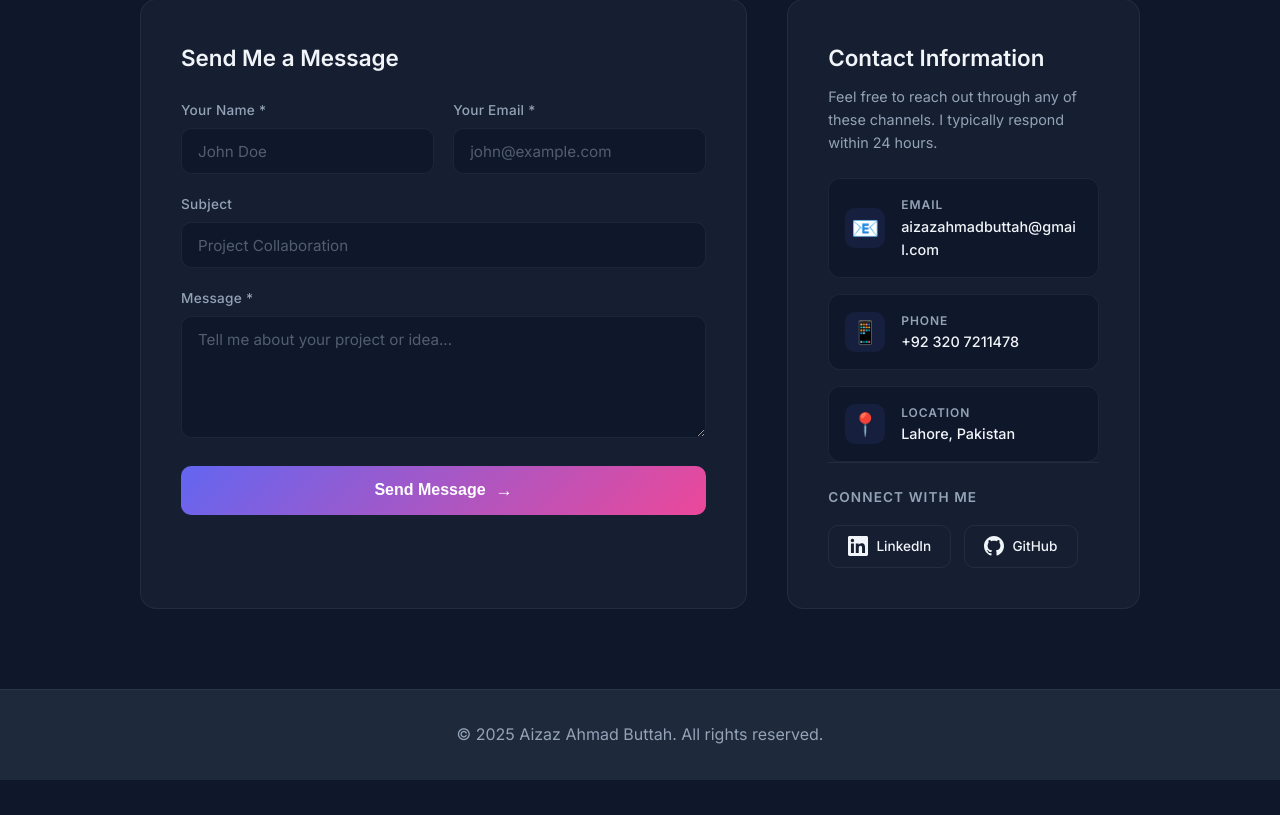
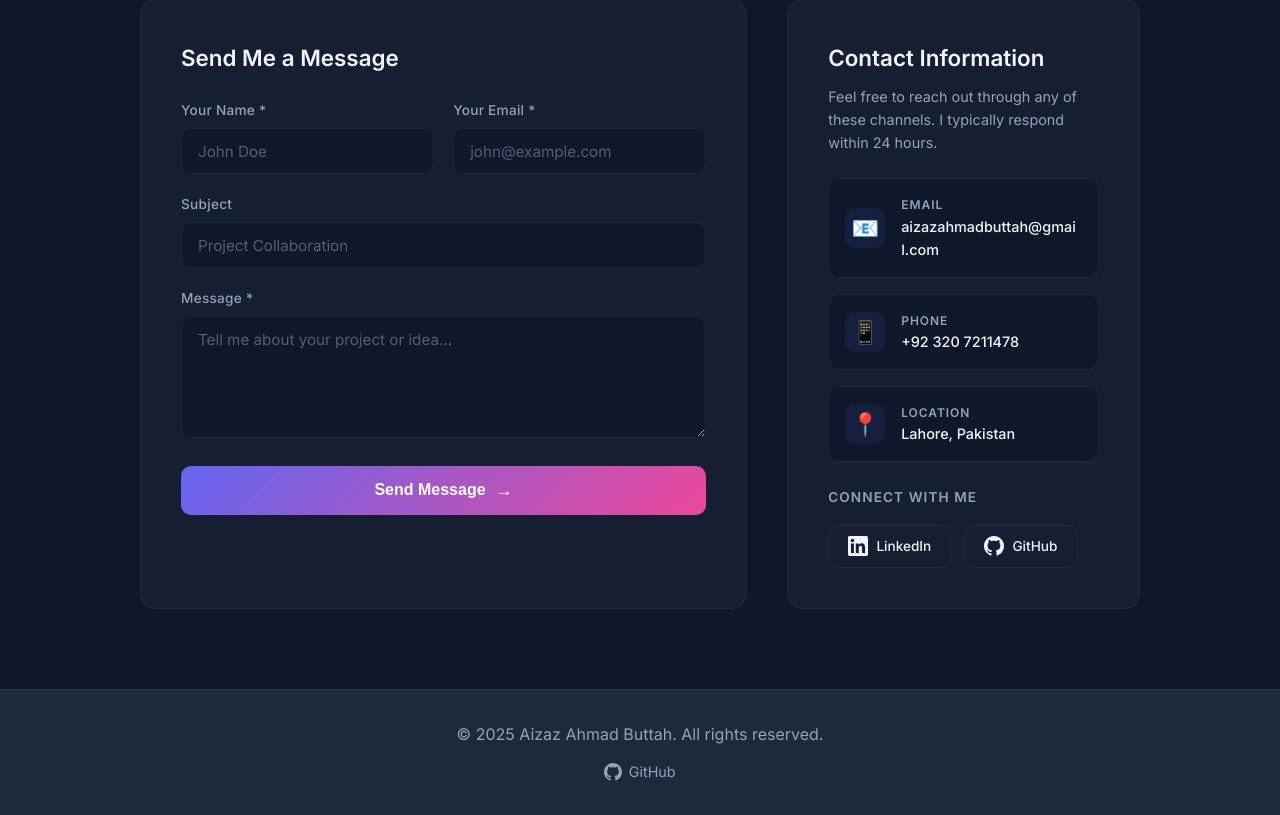
Before and after one commit to aizazahmadbuttah/portfolio, a React (Vite) app: page / in a window 1280 px wide. Shown: the part 4614-5429 px from the top of the page. Before the commit the page ends 5394 px from the top, so only its background shows below. Built offline with nearby package versions, Linux system fonts and the light colour scheme.

Commit message:
Add GitHub link to footer

```diff
--- a/src/App.css
+++ b/src/App.css
@@ -759,6 +759,24 @@ main {
     padding: 2rem;
     text-align: center;
     color: var(--text-muted);
+    display: flex;
+    flex-direction: column;
+    align-items: center;
+    gap: 0.8rem;
+}
+
+.footer-github {
+    display: inline-flex;
+    align-items: center;
+    gap: 0.4rem;
+    color: var(--text-muted);
+    text-decoration: none;
+    font-size: 0.9rem;
+    transition: color 0.3s ease;
+}
+
+.footer-github:hover {
+    color: var(--primary-color);
 }
 
 /* Hamburger Menu Button - hidden on desktop */
--- a/src/App.jsx
+++ b/src/App.jsx
@@ -436,6 +436,10 @@ function App() {
 
             <footer className="footer">
                 <p>&copy; 2025 Aizaz Ahmad Buttah. All rights reserved.</p>
+                <a href="https://github.com/aizazahmadbuttah" target="_blank" rel="noopener noreferrer" className="footer-github">
+                    <svg xmlns="http://www.w3.org/2000/svg" width="18" height="18" viewBox="0 0 24 24" fill="currentColor"><path d="M12 0c-6.626 0-12 5.373-12 12 0 5.302 3.438 9.8 8.207 11.387.599.111.793-.261.793-.577v-2.234c-3.338.726-4.033-1.416-4.033-1.416-.546-1.387-1.333-1.756-1.333-1.756-1.089-.745.083-.729.083-.729 1.205.084 1.839 1.237 1.839 1.237 1.07 1.834 2.807 1.304 3.492.997.107-.775.418-1.305.762-1.604-2.665-.305-5.467-1.334-5.467-5.931 0-1.311.469-2.381 1.236-3.221-.124-.303-.535-1.524.117-3.176 0 0 1.008-.322 3.301 1.23.957-.266 1.983-.399 3.003-.404 1.02.005 2.047.138 3.006.404 2.291-1.552 3.297-1.23 3.297-1.23.653 1.653.242 2.874.118 3.176.77.84 1.235 1.911 1.235 3.221 0 4.609-2.807 5.624-5.479 5.921.43.372.823 1.102.823 2.222v3.293c0 .319.192.694.801.576 4.765-1.589 8.199-6.086 8.199-11.386 0-6.627-5.373-12-12-12z" /></svg>
+                    GitHub
+                </a>
             </footer>
 
             {showBackToTop && (
```
